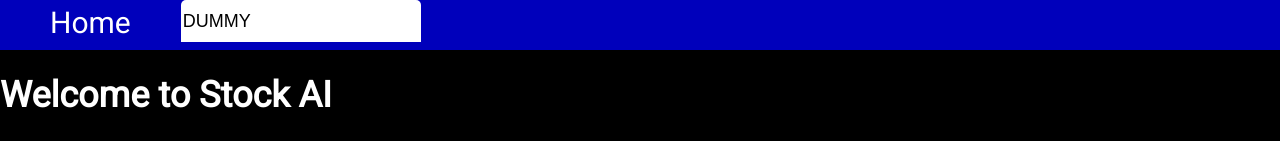
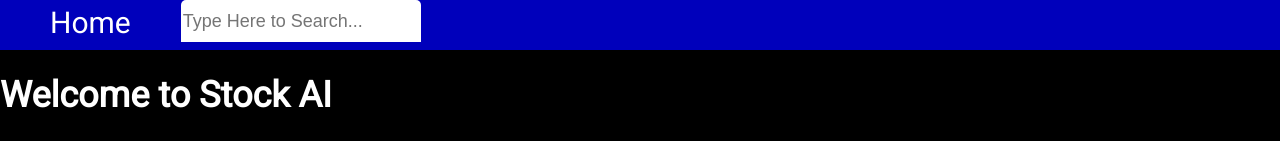
Before and after one commit to Lukasdotcom/stock-ai, a Next.js app: page / in a window 1280 px wide. Shown: the top 141 px of the page. Built offline with nearby package versions, Linux system fonts and the light colour scheme.

Commit message:
Allows you to press enter to use the first search result

```diff
--- a/components/Search.js
+++ b/components/Search.js
@@ -1,6 +1,7 @@
 import Link from 'next/link'
 import searchStyles from '../styles/Search.module.css'
 import { useState } from "react";
+import Router from 'next/router'
 
 const Layout = () => {
     async function search(val) {
@@ -16,12 +17,17 @@ const Layout = () => {
         setSearchResult(newSearchResult)
     }
     const [searchResult, setSearchResult] = useState([]);
-    const [searchTerm, setNewSearchTerm] = useState("DUMMY");
+    const [searchTerm, setNewSearchTerm] = useState("");
     return (
     <>
         <wrapper className={searchStyles.wrapper}>
         <div className={searchStyles.searchInput}>
-            <input type={"text"} value={searchTerm} placeholder={"Type Here to Search..."} onClick={(val) => {search(val.target.value)}} onChange={(val) => {search(val.target.value)}}></input>
+            <input type={"text"} value={searchTerm}
+            onKeyPress={(val) => {/*Checks if enter key was pressed to go to the first result shown in the search*/if (val.code == "Enter" && searchResult.length > 0) {Router.push(`/stocks/${searchResult[0].symbol}`); setSearchResult([])}}}
+            placeholder={"Type Here to Search..."}
+            onClick={(val) => {search(val.target.value)}}
+            onChange={(val) => {search(val.target.value)}}>
+            </input>
             {searchResult.length > 0 ? <ul className={searchStyles.autocom}>
                 {searchResult.map((result) => (<li onClick={() => {setSearchResult([])}} key={result.symbol}><Link href={`/stocks/${result.symbol}`}>{`${result.shortname} - ${result.symbol}`}</Link></li>))}
             </ul> : ""}
```
